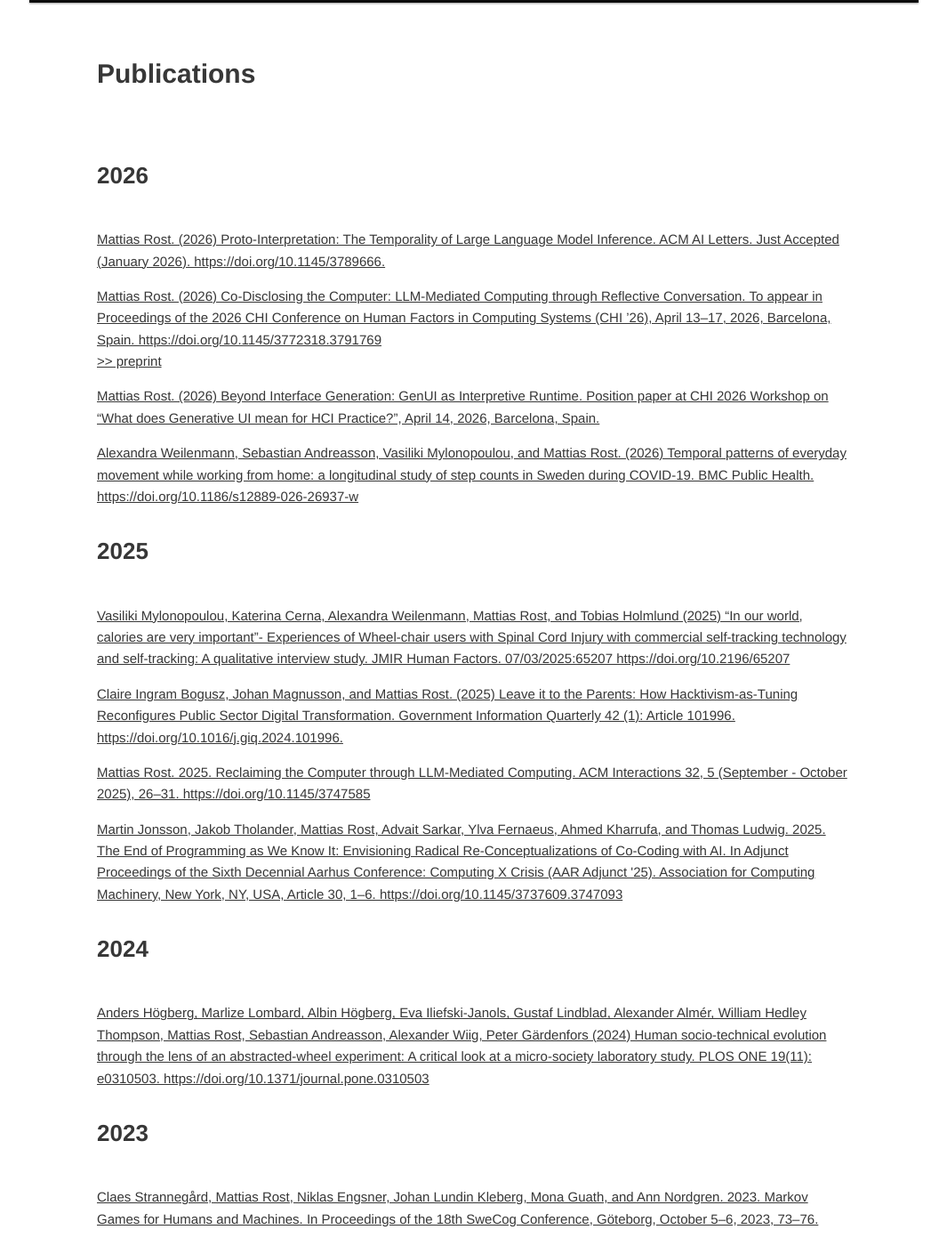
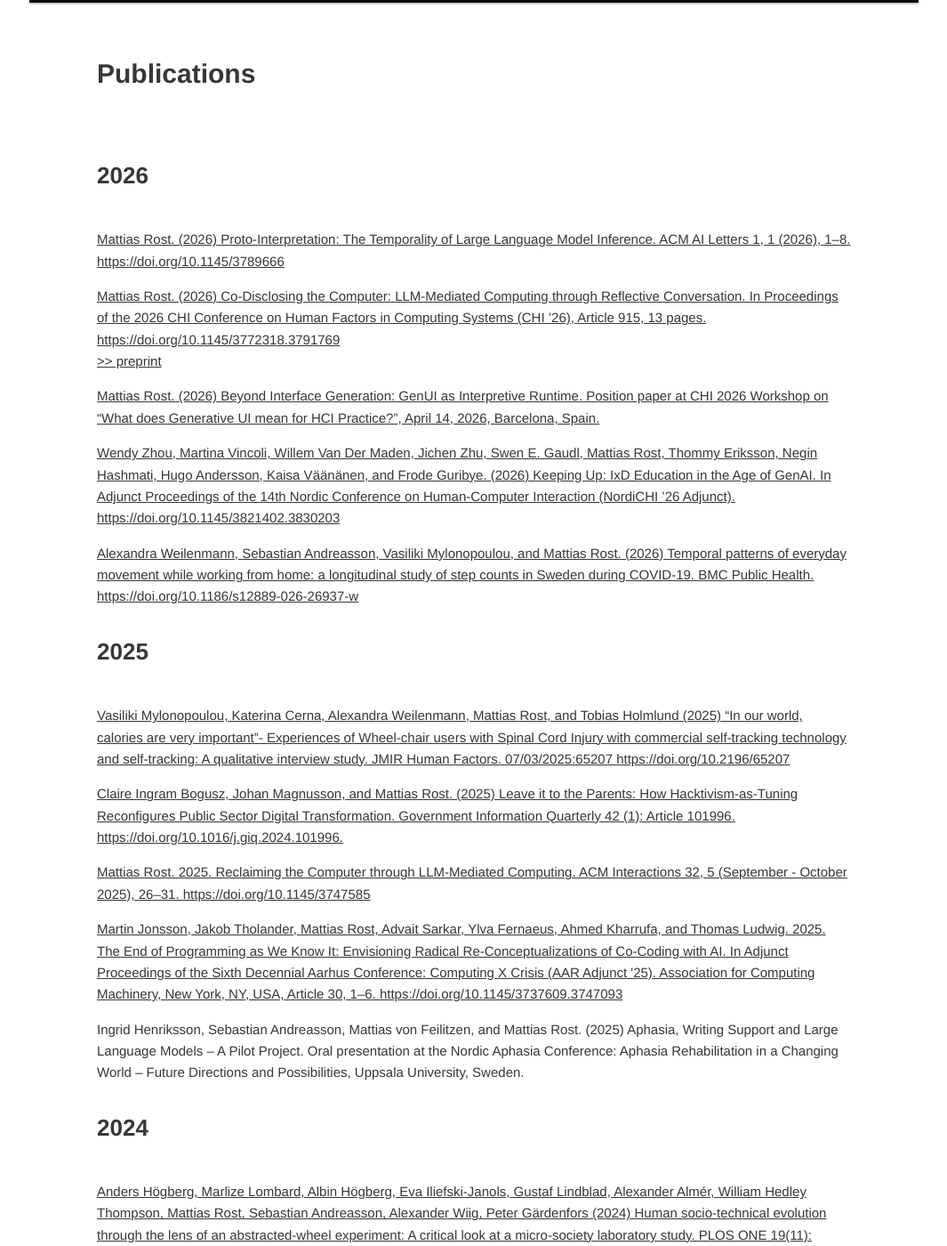
Before and after one commit to rrostt/rrostt.github.io, a Jekyll site: the page built from _pages/2011-09-24-publications.html, in a window 1280 px wide and 1400 px high, scrolled down 530 px. Shown: the whole window at 89% size, without its empty margins (107-1172 px from the left). Built offline with Jekyll 4.4.1, drawn with Linux system fonts in a browser that asks for light colours.

Commit message:
Update 2025-2026 publications
Final citation details for Proto-Interpretation (ACM AI Letters) and
Co-Disclosing the Computer (CHI '26); add the NordiCHI '26 adjunct paper
and the 2025 Nordic Aphasia Conference presentation.

Co-Authored-By: Claude Opus 5.5 <noreply@anthropic.com>
Claude-Session: https://claude.ai/code/session_01A379XowazH2qhDMNFo3Jtz

```diff
--- a/_pages/2011-09-24-publications.html
+++ b/_pages/2011-09-24-publications.html
@@ -25,13 +25,13 @@ permalink: "/publications/"
     <p><a href="https://dl.acm.org/doi/10.1145/3789666">
         Mattias Rost. (2026)
         Proto-Interpretation: The Temporality of Large Language Model Inference.
-        ACM AI Letters. Just Accepted (January 2026). https://doi.org/10.1145/3789666.
+        ACM AI Letters 1, 1 (2026), 1–8. https://doi.org/10.1145/3789666
     </a></p>
     <p><a href="https://doi.org/10.1145/3772318.3791769">
         Mattias Rost. (2026)
         Co-Disclosing the Computer: LLM-Mediated Computing through Reflective Conversation.
-        To appear in Proceedings of the 2026 CHI Conference on Human Factors in Computing Systems (CHI ’26),
-        April 13–17, 2026, Barcelona, Spain. https://doi.org/10.1145/3772318.3791769
+        In Proceedings of the 2026 CHI Conference on Human Factors in Computing Systems (CHI ’26),
+        Article 915, 13 pages. https://doi.org/10.1145/3772318.3791769
     </a>
     <br />
     <a href="/assets/publications/rost-2026-codisclosingthecomputer.pdf">&gt;&gt; preprint</a>
@@ -41,6 +41,14 @@ permalink: "/publications/"
         Beyond Interface Generation: GenUI as Interpretive Runtime.
         Position paper at CHI 2026 Workshop on “What does Generative UI mean for HCI Practice?”,
         April 14, 2026, Barcelona, Spain.
+    </a></p>
+
+    <p><a href="https://doi.org/10.1145/3821402.3830203">
+        Wendy Zhou, Martina Vincoli, Willem Van Der Maden, Jichen Zhu, Swen E. Gaudl, Mattias Rost, Thommy Eriksson,
+        Negin Hashmati, Hugo Andersson, Kaisa Väänänen, and Frode Guribye. (2026)
+        Keeping Up: IxD Education in the Age of GenAI.
+        In Adjunct Proceedings of the 14th Nordic Conference on Human-Computer Interaction (NordiCHI ’26 Adjunct).
+        https://doi.org/10.1145/3821402.3830203
     </a></p>
 
     <p><a href="https://doi.org/10.1186/s12889-026-26937-w">
@@ -73,6 +81,13 @@ permalink: "/publications/"
     <p><a href="https://doi.org/10.1145/3737609.3747093">
         Martin Jonsson, Jakob Tholander, Mattias Rost, Advait Sarkar, Ylva Fernaeus, Ahmed Kharrufa, and Thomas Ludwig. 2025. The End of Programming as We Know It: Envisioning Radical Re-Conceptualizations of Co-Coding with AI. In Adjunct Proceedings of the Sixth Decennial Aarhus Conference: Computing X Crisis (AAR Adjunct '25). Association for Computing Machinery, New York, NY, USA, Article 30, 1–6. https://doi.org/10.1145/3737609.3747093
     </a></p>
+
+    <p>
+        Ingrid Henriksson, Sebastian Andreasson, Mattias von Feilitzen, and Mattias Rost. (2025)
+        Aphasia, Writing Support and Large Language Models – A Pilot Project.
+        Oral presentation at the Nordic Aphasia Conference: Aphasia Rehabilitation in a Changing World – Future
+        Directions and Possibilities, Uppsala University, Sweden.
+    </p>
 
     <h1>2024</h1>
     <p><a href="https://journals.plos.org/plosone/article?id=10.1371/journal.pone.0310503">
```
